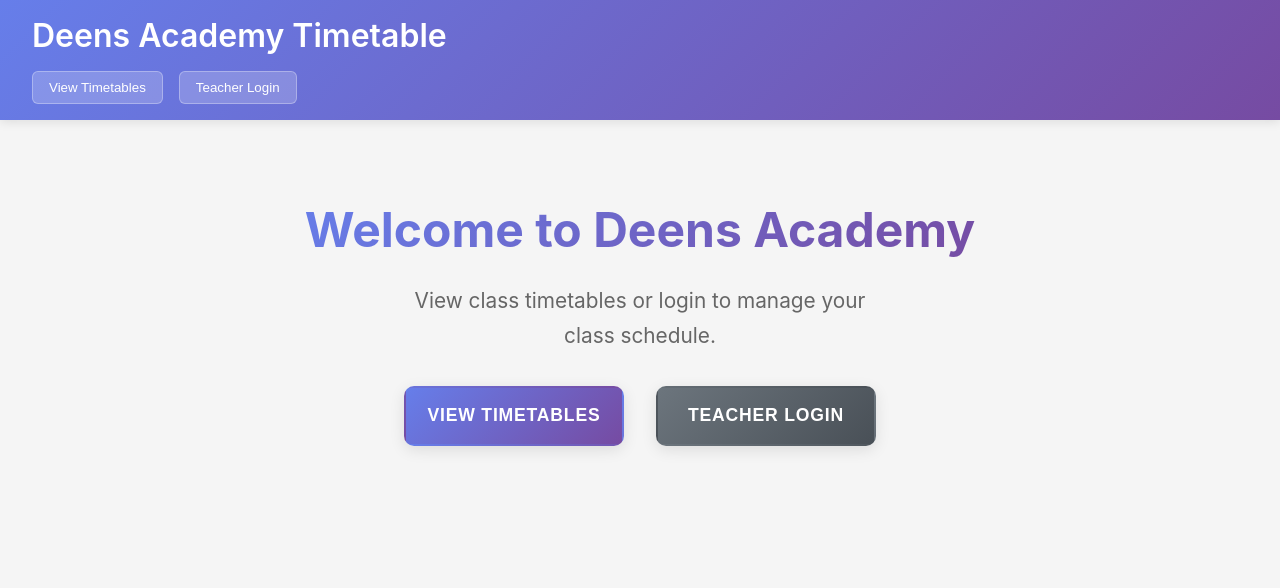
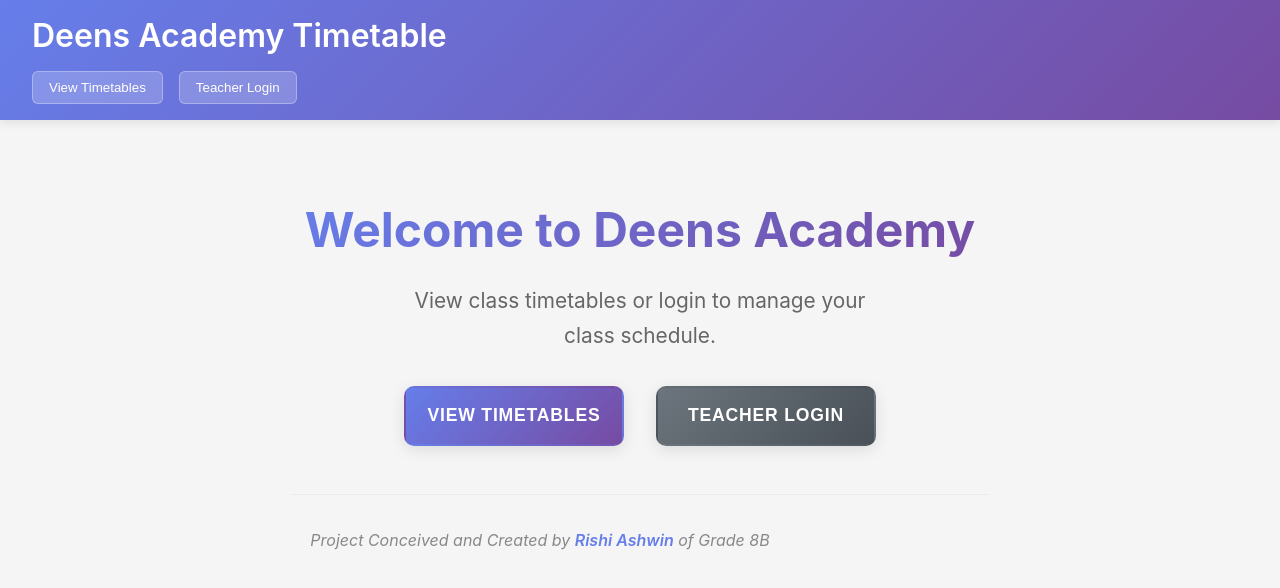
Before and after one commit to ashwinmohan81/deens-timetable, a React (Vite) app: page / in a window 1280 px wide. Shown: the top 588 px of the page. Built offline with nearby package versions, Linux system fonts and the light colour scheme.

Commit message:
Add project credit: Attribution to Rishi Ashwin of Grade 8B with professional styling

```diff
--- a/src/App.css
+++ b/src/App.css
@@ -571,6 +571,25 @@ main {
   left: 100%;
 }
 
+/* Credit Text */
+.credit-text {
+  margin-top: 3rem;
+  padding-top: 2rem;
+  border-top: 1px solid #e9ecef;
+}
+
+.credit-text p {
+  font-size: 1rem;
+  color: #888;
+  margin: 0;
+  font-style: italic;
+}
+
+.credit-text strong {
+  color: #667eea;
+  font-weight: 600;
+}
+
 /* Responsive */
 @media (max-width: 768px) {
   .header {
--- a/src/App.jsx
+++ b/src/App.jsx
@@ -63,6 +63,9 @@ function App() {
                     Teacher Login
                   </button>
                 </div>
+                <div className="credit-text">
+                  <p>Project Conceived and Created by <strong>Rishi Ashwin</strong> of Grade 8B</p>
+                </div>
               </div>
             </div>
           )}
```
